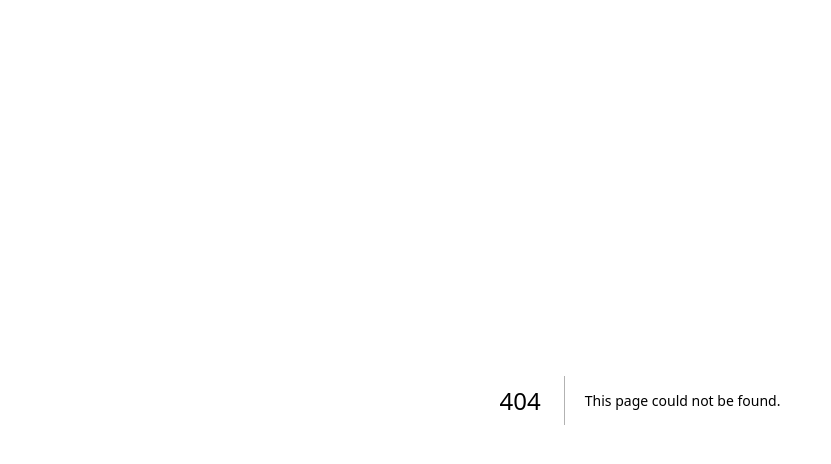
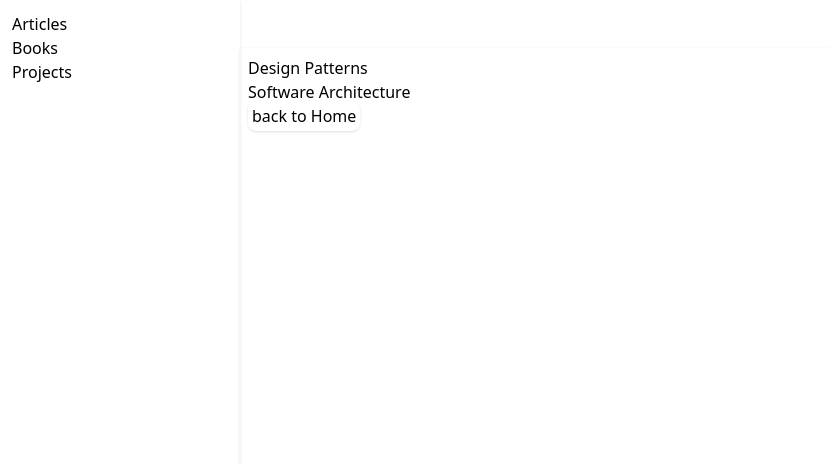
Before and after one commit to SmartCod/nextjs-app, a Next.js app: page /articles in a window 1280 px wide. Before the commit this address had no page. Shown: the top 464 px of the page, without its empty margins (0-831 px from the left). Built offline with nearby package versions, Linux system fonts and the light colour scheme.

Commit message:
added base structure of the website

```diff
--- /dev/null
+++ b/components/Content.js
@@ -0,0 +1,7 @@
+export default function Content({children}) {
+    return (
+      <div className="container mx-auto mt-12 p-2 shadow">
+          {children}
+        </div>
+    )
+  }
--- /dev/null
+++ b/components/Layout.js
@@ -0,0 +1,25 @@
+import Head from 'next/head'
+import Sidebar from './Sidebar';
+import Content from './Content';
+export default function Layout({ title, description, keywords, children }) {
+  return (
+    <div>
+      <Head>
+        <title>{title}</title>
+        <meta name="description" content={description} />
+        <meta name="keywords" content={keywords} />
+      </Head>
+
+      <div className="flex">
+        <Sidebar />
+        <Content children={children} />
+      </div>
+    </div>
+  );
+}
+
+Layout.defaultProps = {
+  title: "Daniel Hajek Software Architect",
+  description: "Daniel's Hajek blog on software development and architecture",
+  keywords: "development, .net core, software architecture, design patterns",
+};
--- /dev/null
+++ b/components/Sidebar.js
@@ -0,0 +1,22 @@
+import Link from 'next/link'
+export default function Sidebar() {
+  return (
+    <div>
+        <div className="flex flex-col h-screen p-3 shadow w-60">
+            <div >
+                <ul>
+                    <li>
+                        <Link href="/articles">Articles</Link>
+                    </li>
+                    <li>
+                        <Link href="/books">Books</Link>
+                    </li>
+                    <li>
+                        <Link href="/projects">Projects</Link>
+                    </li>
+                </ul>
+            </div>
+        </div>
+    </div>
+  )
+}
--- /dev/null
+++ b/pages/articles/designPatterns.js
@@ -0,0 +1,10 @@
+import Link from "next/link"
+import Layout from "../../components/Layout"
+export default function DesignPatterns() {
+  return (
+    <Layout>
+      <h2>Design Patterns</h2>
+      <Link href="/articles" className="p-1 shadow rounded-lg">back to articles</Link>
+    </Layout>
+  )
+}
--- /dev/null
+++ b/pages/articles/index.js
@@ -0,0 +1,20 @@
+import React from "react";
+import Link from "next/link";
+import Layout from "../../components/Layout";
+export default function Articles() {
+  return (
+    <Layout>
+      <ul>
+        <li>
+          <Link href="/articles/designPatterns">Design Patterns</Link>
+        </li>
+        <li>
+          <Link href="/articles/softwareArchitecture">
+            Software Architecture
+          </Link>
+        </li>
+      </ul>
+      <Link href="/" className="p-1 shadow rounded-lg">back to Home</Link>
+    </Layout>
+  );
+}
--- /dev/null
+++ b/pages/books.js
@@ -0,0 +1,14 @@
+import Link from "next/link"
+import Layout from "../components/Layout"
+export default function Books() {
+  return (
+    <Layout>
+      <h2>Books I reccomend</h2>
+      <ul>
+        <li>Domain Driven Design</li>
+        <li>Extreme Programming</li>
+      </ul>
+      <Link href="/" className="p-1 shadow rounded-lg">back to Home</Link>
+    </Layout>
+  )
+}
--- a/pages/index.js
+++ b/pages/index.js
@@ -1,84 +1,10 @@
-import Head from "next/head";
-import Image from "next/image";
-import styles from "../styles/Home.module.css";
-
-export default function Home({ data }) {
-  const serverData = JSON.parse(data);
+import Layout from "../components/Layout";
+export default function Home() {
   return (
-    <div className={styles.container}>
-      <Head>
-        <title>Create Next App</title>
-        <meta name="description" content="Generated by create next app" />
-        <link rel="icon" href="/favicon.ico" />
-      </Head>
-
-      <main className={styles.main}>
-      <h1 className="text-3xl font-bold underline">
-      Daniel Hajek - software architect
-    </h1>
-        <h1 className={styles.title}>
-          Welcome to{" "}
-          <a href="https://nextjs.org">
-            Next.js! The time is {serverData.time}
-          </a>
-        </h1>
-        <h1 className={styles.title}>
-          Welcome to <a href="https://nextjs.org">Next.js!</a>
-        </h1>
-
-        <p className={styles.description}>
-          Get started by editing{" "}
-          <code className={styles.code}>pages/index.js</code>
-        </p>
-
-        <div className={styles.grid}>
-          <a href="https://nextjs.org/docs" className={styles.card}>
-            <h2>Documentation &rarr;</h2>
-            <p>Find in-depth information about Next.js features and API.</p>
-          </a>
-
-          <a href="https://nextjs.org/learn" className={styles.card}>
-            <h2>Learn &rarr;</h2>
-            <p>Learn about Next.js in an interactive course with quizzes!</p>
-          </a>
-
-          <a
-            href="https://github.com/vercel/next.js/tree/canary/examples"
-            className={styles.card}
-          >
-            <h2>Examples &rarr;</h2>
-            <p>Discover and deploy boilerplate example Next.js projects.</p>
-          </a>
-
-          <a
-            href="https://vercel.com/new?utm_source=create-next-app&utm_medium=default-template&utm_campaign=create-next-app"
-            className={styles.card}
-          >
-            <h2>Deploy &rarr;</h2>
-            <p>
-              Instantly deploy your Next.js site to a public URL with Vercel.
-            </p>
-          </a>
-        </div>
-      </main>
-
-      <footer className={styles.footer}>
-        <a
-          href="https://vercel.com?utm_source=create-next-app&utm_medium=default-template&utm_campaign=create-next-app"
-          target="_blank"
-          rel="noopener noreferrer"
-        >
-          Powered by{" "}
-          <span className={styles.logo}>
-            <Image src="/vercel.svg" alt="Vercel Logo" width={72} height={16} />
-          </span>
-        </a>
-      </footer>
+    <div>
+      <Layout>
+        <h2>Home Page</h2>
+      </Layout>
     </div>
   );
 }
-
-export async function getServerSideProps() {
-  const data = JSON.stringify({ time: new Date() });
-  return { props: { data } };
-}
--- /dev/null
+++ b/pages/projects/amazonKeywordManager.js
@@ -0,0 +1,10 @@
+import Layout from "../../components/Layout";
+import Link from "next/link";
+export default function amazonKeywordManager() {
+  return (
+    <Layout>
+      <h2>project related to keyword management used by amazon sellers</h2>
+      <Link href="/projects" className="p-1 shadow rounded-lg">back to projects</Link>
+    </Layout>
+  );
+}
--- /dev/null
+++ b/pages/projects/index.js
@@ -0,0 +1,15 @@
+import React from 'react'
+import Link from 'next/link'
+import Layout from '../../components/Layout'
+export default function index() {
+  return (
+    <Layout>
+        <ul>
+            <li>
+                <Link href="/projects/amazonKeywordManager">Amazon KW Manager</Link>
+            </li>
+        </ul>
+        <Link href="/" className="p-1 shadow rounded-lg">back to Home</Link>
+    </Layout>
+  )
+}
```
